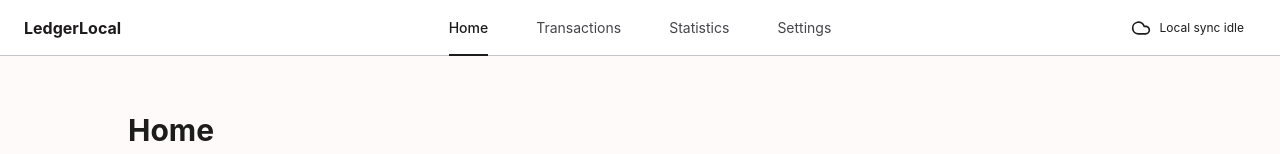
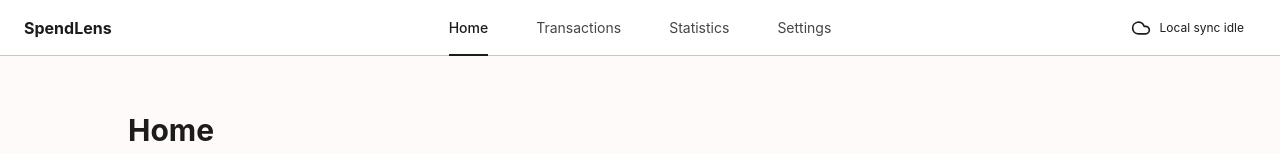
Before and after one commit to willsusanto/spend-lens, a Next.js app: page / in a window 1280 px wide. Shown: the top 154 px of the page. Built offline with nearby package versions, Linux system fonts and the light colour scheme.

Commit message:
chore: rename app to SpendLens

```diff
--- a/package.json
+++ b/package.json
@@ -1,5 +1,5 @@
 {
-  "name": "purse-thinker",
+  "name": "spend-lens",
   "version": "1.0.0",
   "private": true,
   "type": "module",
--- a/src/app/layout.tsx
+++ b/src/app/layout.tsx
@@ -17,7 +17,7 @@ const themeScript = `
 `;
 
 export const metadata = {
-  title: 'LedgerLocal',
+  title: 'SpendLens',
   description: 'Local-first personal finance cleanup.',
 };
 
--- a/src/components/layouts/app-shell.tsx
+++ b/src/components/layouts/app-shell.tsx
@@ -31,7 +31,7 @@ export const AppShell = ({
     <div className="fixed inset-0 flex h-dvh flex-col overflow-hidden bg-[hsl(var(--background))] text-[hsl(var(--foreground))]">
       <header className="z-20 grid h-14 shrink-0 grid-cols-[1fr_auto_1fr] items-center border-b border-[hsl(var(--outline-variant))] bg-[hsl(var(--surface-lowest))] px-4 sm:px-6">
         <Link href="/" className="text-base font-bold leading-5">
-          LedgerLocal
+          SpendLens
         </Link>
 
         <nav className="min-w-0" aria-label="Primary">
```
Also changed, not shown: 1 other file (tests, documents, lock files or other folders).
